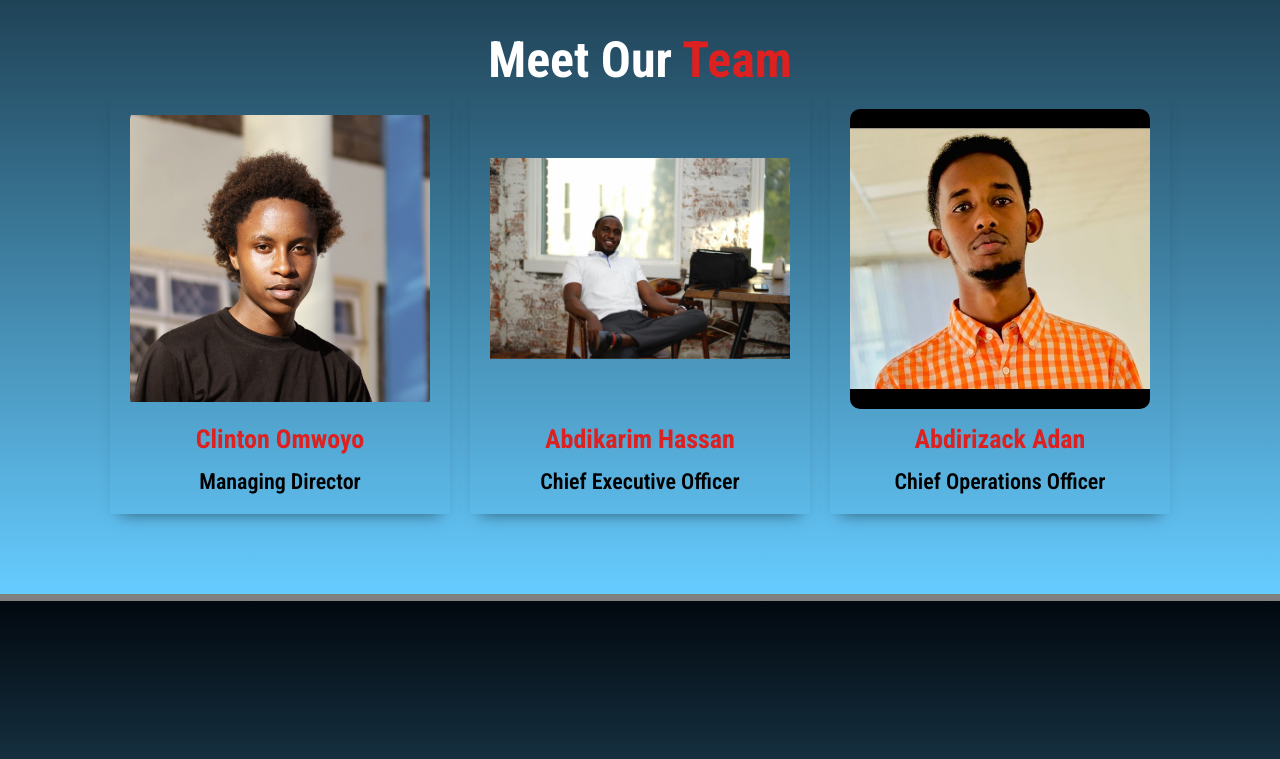
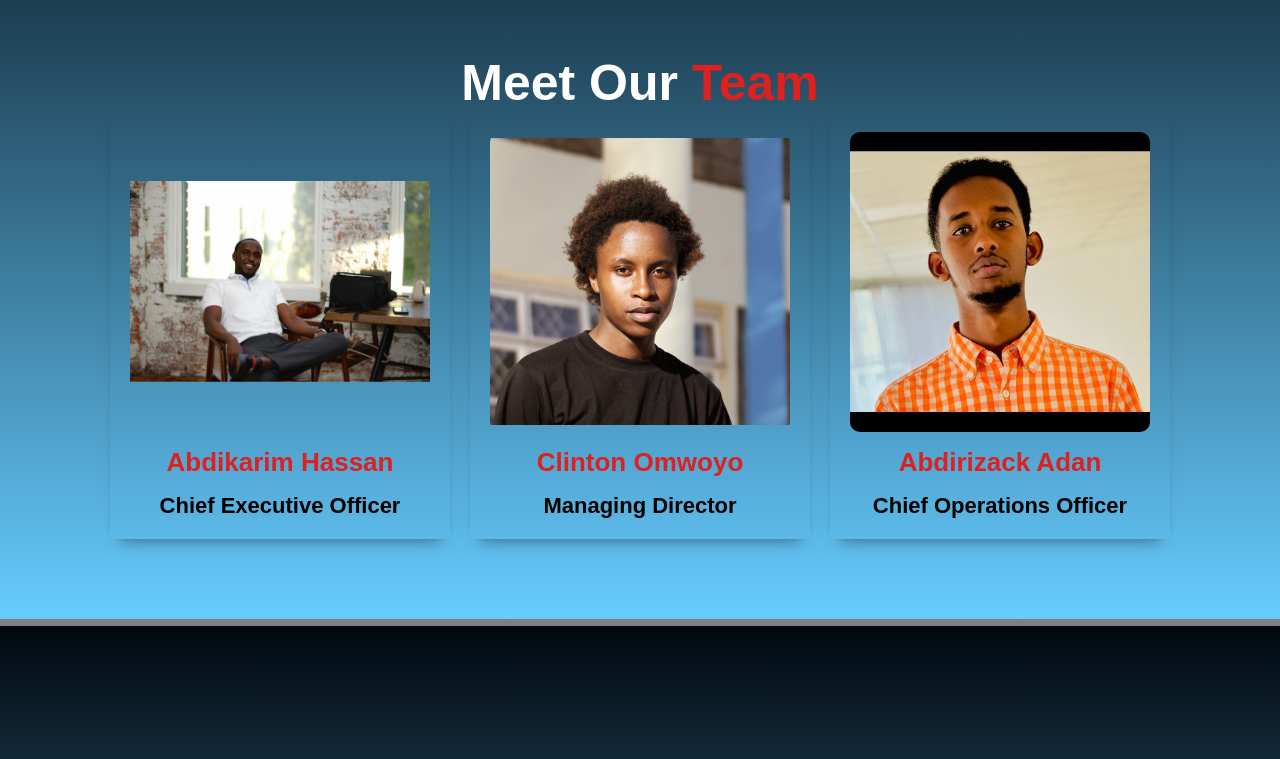
Before and after one commit to Abdirizackmasta/brand-aid-digital, a React (Vite) app: page / in a window 1280 px wide. Shown: the part 1571-2330 px from the top of the page. Built offline with nearby package versions, Linux system fonts and the light colour scheme.

Commit message:
removed unneccessary feature

```diff
--- a/src/components/about/About.module.css
+++ b/src/components/about/About.module.css
@@ -13,8 +13,9 @@
      padding-bottom: 10px;
 }
 .container p{
-    font-weight: 600;
+    /* font-weight: 600; */
     font-size: 20px;
+    font-weight: 200;
 }
 .container div{
     flex-basis: 50%;
--- a/src/components/team/Team.jsx
+++ b/src/components/team/Team.jsx
@@ -5,17 +5,17 @@ import abdulImage from "../../assets/abdul.jpeg";
 import Logo from '../logo/Logo';
 
 const TeamData = [
+     {
+        name: "Abdikarim Hassan",
+        image: abdiKarim,
+        position: "Chief Executive Officer",
+        index: 2,
+    },
     {
         name: "Clinton Omwoyo",
         image: clintonImage,
         position: "Managing Director",
         index: 1,
-    },
-    {
-        name: "Abdikarim Hassan",
-        image: abdiKarim,
-        position: "Chief Executive Officer",
-        index: 2,
     },
     {
         name: "Abdirizack Adan",
--- a/src/index.css
+++ b/src/index.css
@@ -4,6 +4,6 @@ html{
     padding: 0;
     margin: 0;
     box-sizing: border-box;
-     font-family: "Roboto Condensed", sans-serif;
+     font-family: sans-serif;
     scroll-behavior: smooth;
 }
--- a/src/pages/Home.jsx
+++ b/src/pages/Home.jsx
@@ -1,5 +1,5 @@
 import Footer from "../components/footer/Footer"
-import Pricing from "../components/pricing/Pricing"
+// import Pricing from "../components/pricing/Pricing"
 import Services from "../components/services/Services"
 import Team from "../components/team/Team"
 import Values from "../components/values/Values"
@@ -15,7 +15,7 @@ function Home() {
             <Team />
             <Values />
             <Services />
-            <Pricing />
+            {/* <Pricing /> */}
             <WhyUs />
             <Footer />
         </div>
```
